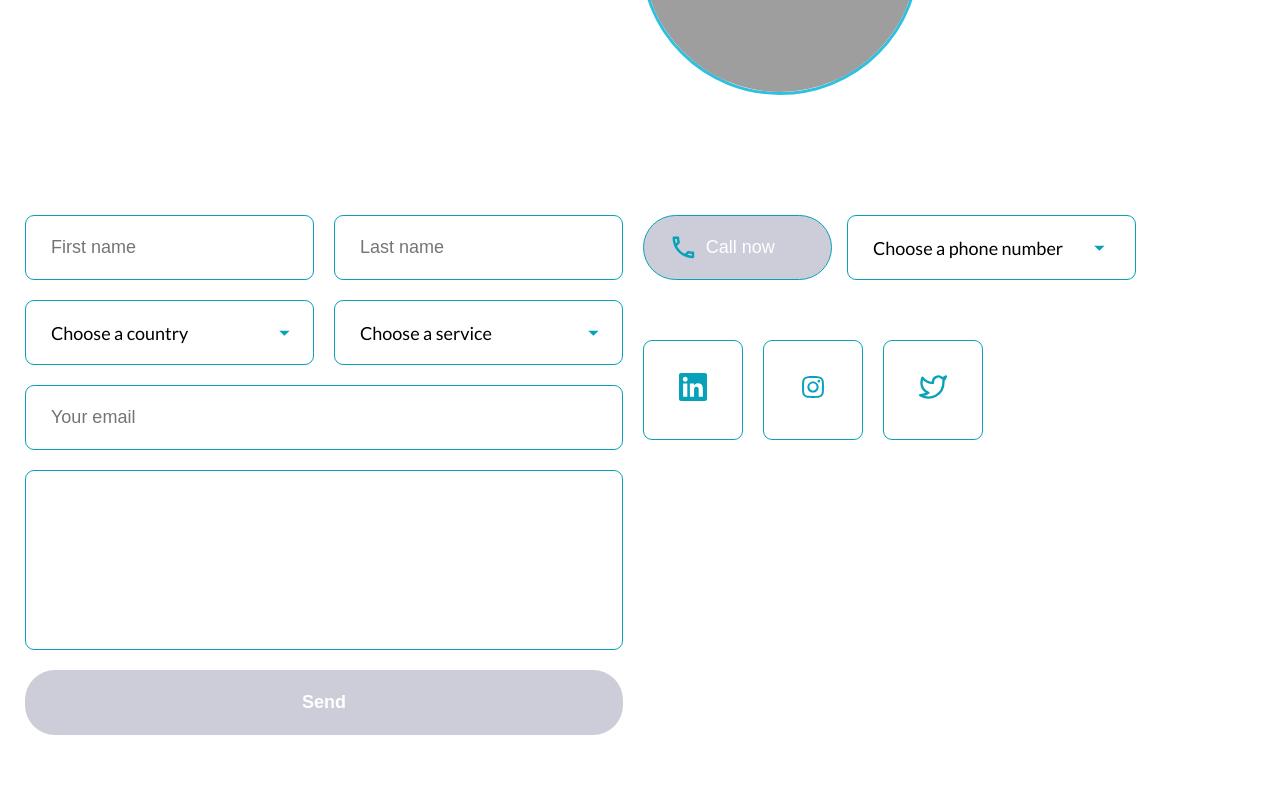
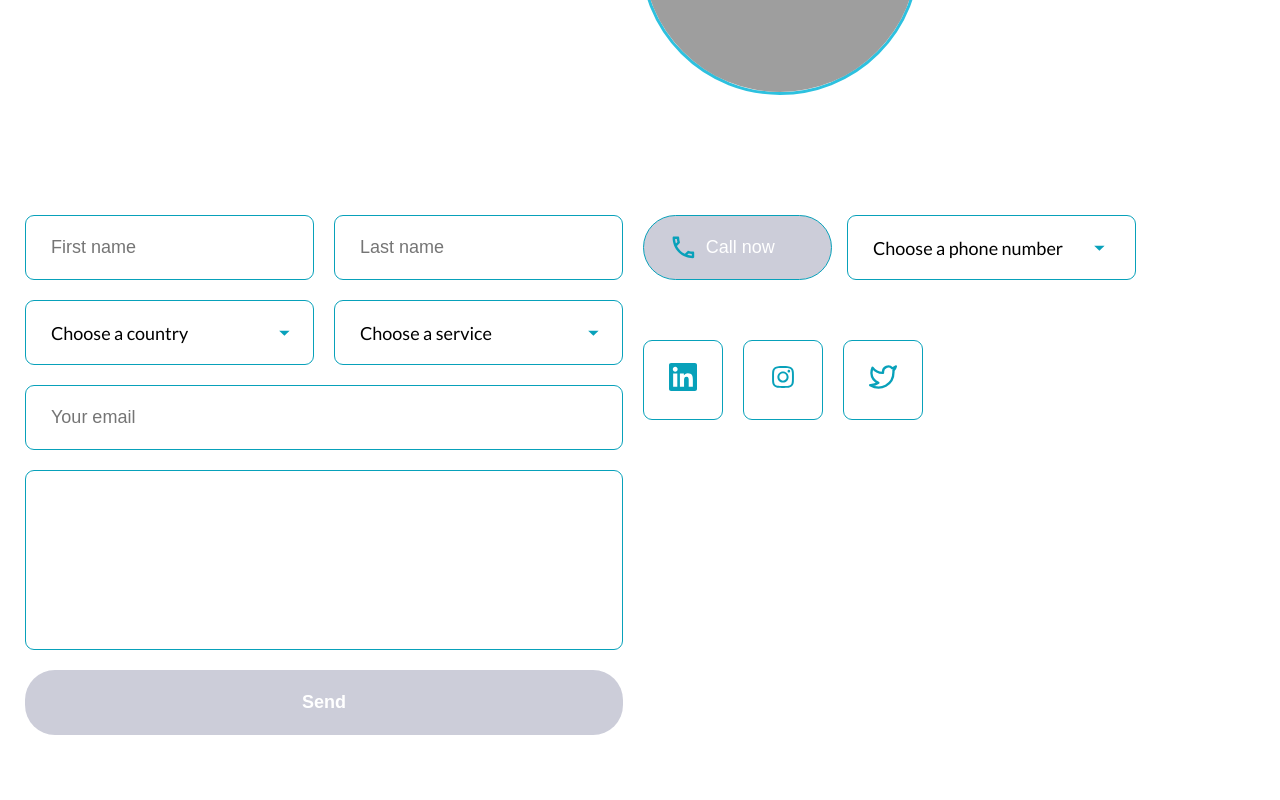
Before and after one commit to moisens/tiny-is-the-new-big, a React (Vite) app in the folder frontend/: page / in a window 1280 px wide. Shown: the part 5937-6737 px from the top of the page. Built offline with nearby package versions, Linux system fonts and the light colour scheme; grey boxes are pictures that could not be loaded.

Commit message:
modified width of social div

```diff
--- a/frontend/src/components/home/contact/contact.scss
+++ b/frontend/src/components/home/contact/contact.scss
@@ -246,8 +246,8 @@
         display: flex;
         justify-content: center;
         align-items: center;
-        width: 100px;
-        height: 100px;
+        width: 80px;
+        height: 80px;
         font-size: 28px;
         border: solid 0.4px #08a1ba;
         border-radius: 9px;
```
